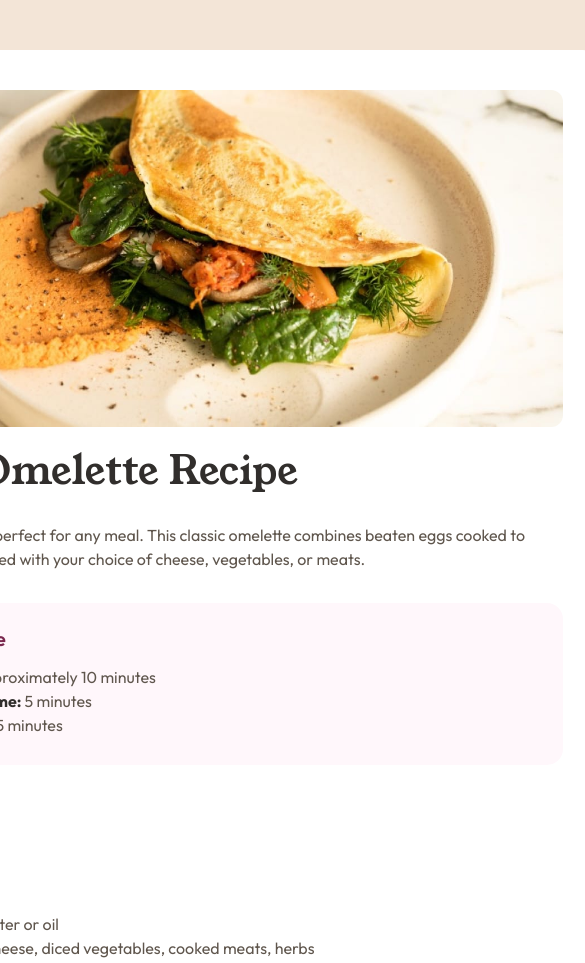
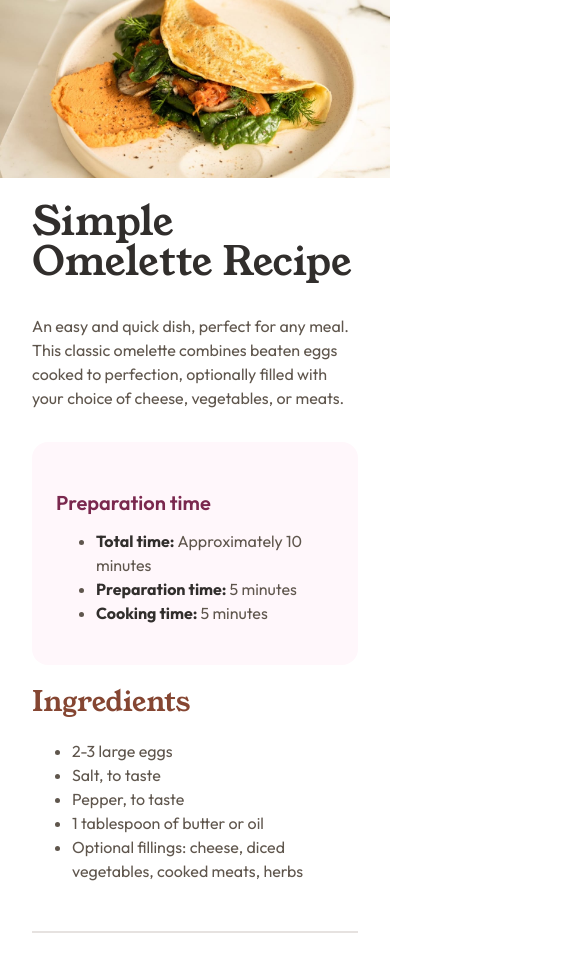
Before and after one commit to lahceneberkouk/Recipe-page, a plain HTML site: page index.html in a window 390 px wide. Shown: the top 963 px of the page, 585 px wide, since content can reach past the window. Drawn offline with Linux system fonts and the light colour scheme.

Commit message:
Added mobile responsive design and improved image paths

```diff
--- a/styles.css
+++ b/styles.css
@@ -182,3 +182,37 @@ hr {
     font-family: 'OutfitBold';
     color: #854632;
 }
+
+/* Mobile Responsive */
+@media (max-width: 768px) {
+    body {
+        margin: 0;
+        background-color: white;
+    }
+
+    .MainDiv {
+        width: 100%;
+        padding: 0 0 40px 0;
+        border-radius: 0;
+    }
+
+    .mainImage {
+        border-radius: 0;
+        width: 100%;
+    }
+
+    .MainTitle,
+    .Description,
+    .PrepTime,
+    .Ingredients,
+    .Instructions,
+    .Nutrition,
+    hr {
+        margin-left: 32px;
+        margin-right: 32px;
+    }
+
+    .PrepTime {
+        padding: 24px;
+    }
+}
```
